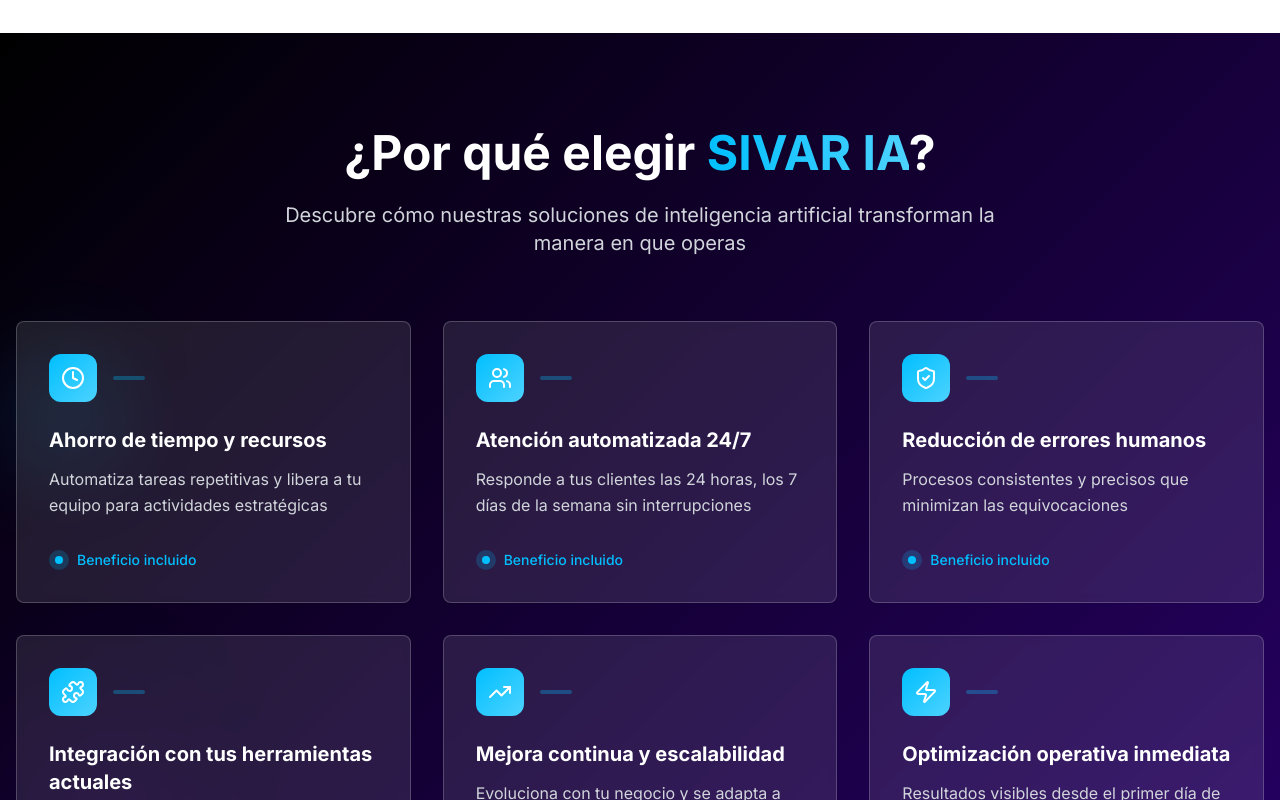
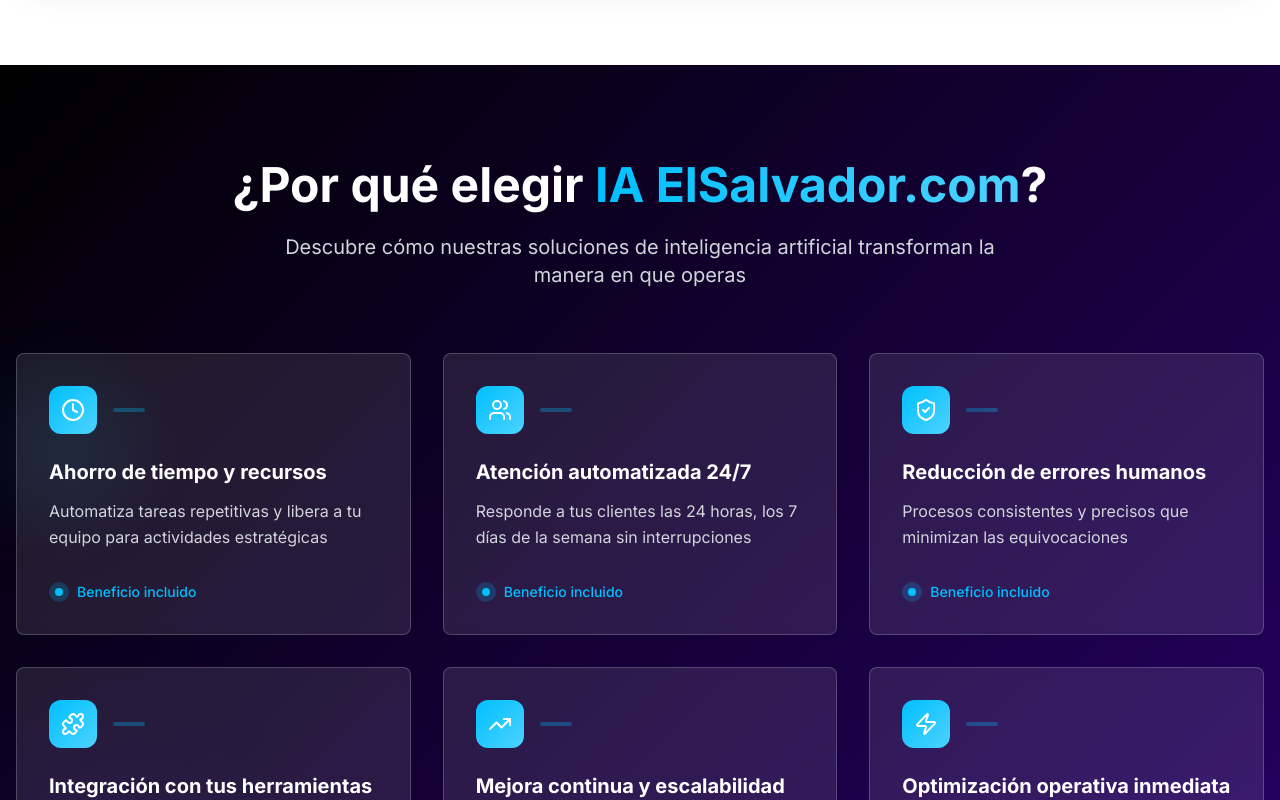
Before and after one commit to oscarcodesv/sivar-ai-forge, a React (Vite) app: page / in a window 1280 px wide. Shown: the part 1960-2760 px from the top of the page. Built offline with nearby package versions, Linux system fonts and the light colour scheme.

Commit message:
Replace title with new domain
Replace all instances of the title "SIVAR IA" with "IA ElSalvador.com" throughout the website. Ensure the new title is professional and aligns with tech services.

```diff
--- a/index.html
+++ b/index.html
@@ -4,8 +4,8 @@
     <meta charset="UTF-8" />
     <meta name="viewport" content="width=device-width, initial-scale=1.0" />
     <title>IA EL SALVADOR</title>
-    <meta name="description" content="Automatiza tus procesos, mejora la atención al cliente y lleva tu negocio al siguiente nivel con inteligencia artificial personalizada, desarrollada en El Salvador." />
-    <meta name="author" content="SIVAR IA" />
+    <meta name="description" content="IA ElSalvador.com - Soluciones de inteligencia artificial para empresas salvadoreñas. Automatiza procesos, mejora la atención al cliente y lleva tu negocio al siguiente nivel." />
+    <meta name="author" content="IA ElSalvador.com" />
     <link rel="preconnect" href="https://fonts.googleapis.com">
     <link rel="preconnect" href="https://fonts.gstatic.com" crossorigin>
     <link href="https://fonts.googleapis.com/css2?family=Inter:wght@300;400;500;600;700;800;900&display=swap" rel="stylesheet">
--- a/src/components/About.tsx
+++ b/src/components/About.tsx
@@ -32,7 +32,7 @@ const About = () => {
           </h2>
           <div className="max-w-4xl mx-auto space-y-6">
             <p className="text-xl text-muted-foreground leading-relaxed">
-              SIVAR IA es una empresa salvadoreña que diseña soluciones a la medida de tu negocio.
+              IA ElSalvador.com es una empresa salvadoreña que diseña soluciones a la medida de tu negocio.
             </p>
             <p className="text-2xl font-semibold text-foreground">
               Olvídate de sistemas genéricos. Nuestra tecnología se adapta a ti, no al revés.
--- a/src/components/Benefits.tsx
+++ b/src/components/Benefits.tsx
@@ -55,7 +55,7 @@ const Benefits = () => {
           <h2 className="text-3xl md:text-5xl font-bold text-white">
             ¿Por qué elegir{" "}
             <span className="bg-gradient-to-r from-primary to-primary-glow bg-clip-text text-transparent">
-              SIVAR IA
+              IA ElSalvador.com
             </span>
             ?
           </h2>
--- a/src/components/Footer.tsx
+++ b/src/components/Footer.tsx
@@ -47,10 +47,10 @@ const Footer = () => {
           <div className="lg:col-span-2 space-y-6">
             <div>
               <h3 className="text-2xl font-bold bg-gradient-to-r from-primary to-primary-glow bg-clip-text text-transparent mb-4">
-                SIVAR IA
+                IA ElSalvador.com
               </h3>
               <p className="text-gray-300 leading-relaxed max-w-md">
-                SIVAR IA es una empresa salvadoreña dedicada a democratizar la inteligencia artificial
+                IA ElSalvador.com es una empresa salvadoreña dedicada a democratizar la inteligencia artificial
                 para los negocios de la región. Transformamos procesos complejos en soluciones simples y efectivas.
               </p>
             </div>
@@ -122,7 +122,7 @@ const Footer = () => {
         {/* Bottom Footer */}
         <div className="flex flex-col md:flex-row justify-between items-center gap-4">
           <div className="text-sm text-gray-400">
-            © {currentYear} SIVAR IA. Todos los derechos reservados.
+            © {currentYear} IA ElSalvador.com. Todos los derechos reservados.
           </div>
 
           <div className="flex items-center gap-6 text-sm text-gray-400">
--- a/src/components/Hero.tsx
+++ b/src/components/Hero.tsx
@@ -50,7 +50,7 @@ const Hero = () => {
           {/* Hero Image */}
           <div className="relative">
             <div className="relative">
-              <img alt="SIVAR IA - Tecnología de inteligencia artificial" src="/lovable-uploads/36e20004-2775-4dda-9f2b-3620194d20fa.jpg" className="relative z-10 w-3/4 h-auto rounded-2xl shadow-elegant object-scale-down mx-auto" />
+              <img alt="IA ElSalvador.com - Tecnología de inteligencia artificial" src="/lovable-uploads/36e20004-2775-4dda-9f2b-3620194d20fa.jpg" className="relative z-10 w-3/4 h-auto rounded-2xl shadow-elegant object-scale-down mx-auto" />
             </div>
           </div>
         </div>
--- a/src/components/Testimonials.tsx
+++ b/src/components/Testimonials.tsx
@@ -7,7 +7,7 @@ const Testimonials = () => {
       name: "Ana Campos",
       position: "Gerente de Operaciones",
       company: "TechCorp SV",
-      content: "Con SIVAR IA automatizamos el 80% de nuestra atención al cliente. Ahora respondemos más rápido, con menos esfuerzo y nuestros clientes están más satisfechos que nunca.",
+      content: "Con IA ElSalvador.com automatizamos el 80% de nuestra atención al cliente. Ahora respondemos más rápido, con menos esfuerzo y nuestros clientes están más satisfechos que nunca.",
       rating: 5,
       image: "https://images.unsplash.com/photo-1494790108755-2616b612b786?w=150&h=150&fit=crop&crop=face"
     },
@@ -23,7 +23,7 @@ const Testimonials = () => {
       name: "María González",
       position: "CEO",
       company: "Soluciones Empresariales",
-      content: "SIVAR IA nos ayudó a escalar nuestro negocio sin contratar más personal. La IA se encarga de las tareas repetitivas mientras nosotros nos enfocamos en crecer.",
+      content: "IA ElSalvador.com nos ayudó a escalar nuestro negocio sin contratar más personal. La IA se encarga de las tareas repetitivas mientras nosotros nos enfocamos en crecer.",
       rating: 5,
       image: "https://images.unsplash.com/photo-1438761681033-6461ffad8d80?w=150&h=150&fit=crop&crop=face"
     }
--- a/src/index.css
+++ b/src/index.css
@@ -17,7 +17,7 @@ All colors MUST be HSL.
     --popover: 0 0% 100%;
     --popover-foreground: 222.2 84% 4.9%;
 
-    /* SIVAR IA Brand Colors */
+    /* IA ElSalvador.com Brand Colors */
     --primary: 195 100% 50%; /* Celeste brillante #00BFFF */
     --primary-foreground: 0 0% 100%;
     --primary-glow: 195 100% 65%;
```
